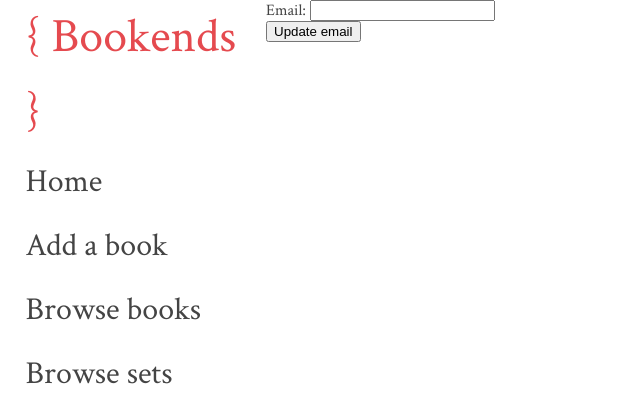
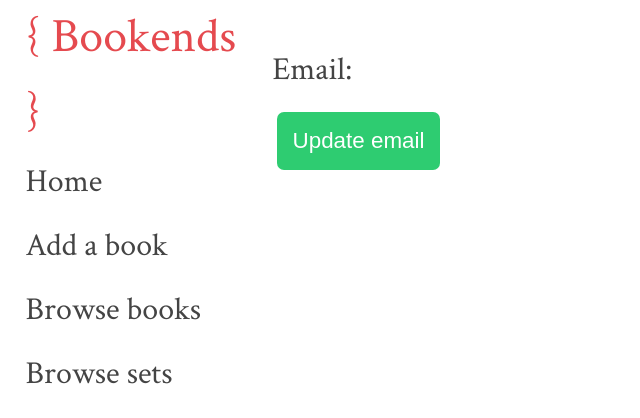
Before and after one commit to billjedi/bookends, a Flask app: page /accounts/email in a window 1280 px wide. Shown: the top 418 px of the page, without its empty margins (0-640 px from the left). Run offline with Flask 2, Linux system fonts and the light colour scheme; parts of the project's set-up code (start-up, migrations or seed data) failed here and were passed over.

Commit message:
Some cool form style stuff

```diff
--- a/bookends/static/css/bookends.css
+++ b/bookends/static/css/bookends.css
@@ -47,6 +47,82 @@ a:hover {
     border-bottom: 1px dotted;
 }
 
+form, form input {
+    font-size: 2em;
+    margin: .2em;
+}
+
+form input[type=text] {
+    max-width: 90%;
+    border: none;
+    border-radius: 7px;
+    color: #444;
+}
+
+form input[type=submit] {
+    font-size: .7em;
+    padding: .7em;
+    background: #2ECC71;
+    color: #FFF;
+    border: none;
+    border-radius: 7px;
+}
+
+input.switch:empty
+{
+	margin-left: -999px;
+}
+
+input.switch:empty ~ label
+{
+    position: relative;
+    float: left;
+    line-height: 1.4em;
+    text-indent: 4em;
+    margin: 0.2em 0;
+    cursor: pointer;
+    -webkit-user-select: none;
+    -moz-user-select: none;
+    -ms-user-select: none;
+    user-select: none;
+}
+
+input.switch:empty ~ label:before,
+input.switch:empty ~ label:after
+{
+	position: absolute;
+	display: block;
+	top: 0;
+	bottom: 0;
+	left: 0;
+	content: ' ';
+	width: 3.6em;
+	background-color: #e54a4f;
+	border-radius: 0.3em;
+	-webkit-transition: all 100ms ease-in;
+    transition: all 100ms ease-in;
+}
+
+input.switch:empty ~ label:after
+{
+	width: 1.4em;
+	top: 0.1em;
+	bottom: 0.1em;
+	margin-left: 0.1em;
+	background-color: #fff;
+	border-radius: 0.15em;
+}
+
+input.switch:checked ~ label:before
+{
+    background: #2ECC71;
+}
+
+input.switch:checked ~ label:after
+{
+	margin-left: 2.1em;
+}
+
 .book-card {
     padding: 10px 0;
     line-height: 1.2em;
```
Also changed, not shown: bookends/templates/books/add.html (+25 -7 lines), bookends/templates/books/edit.html (+25 -7 lines).
